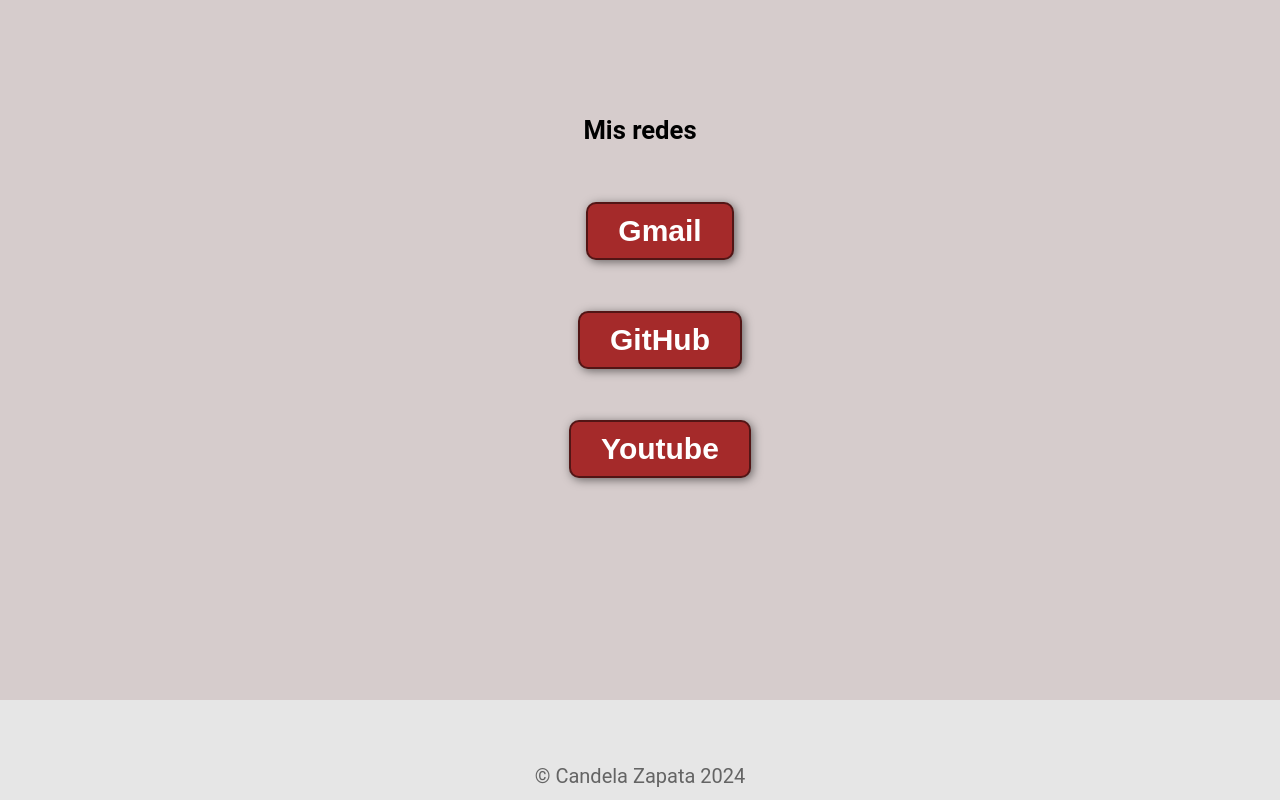
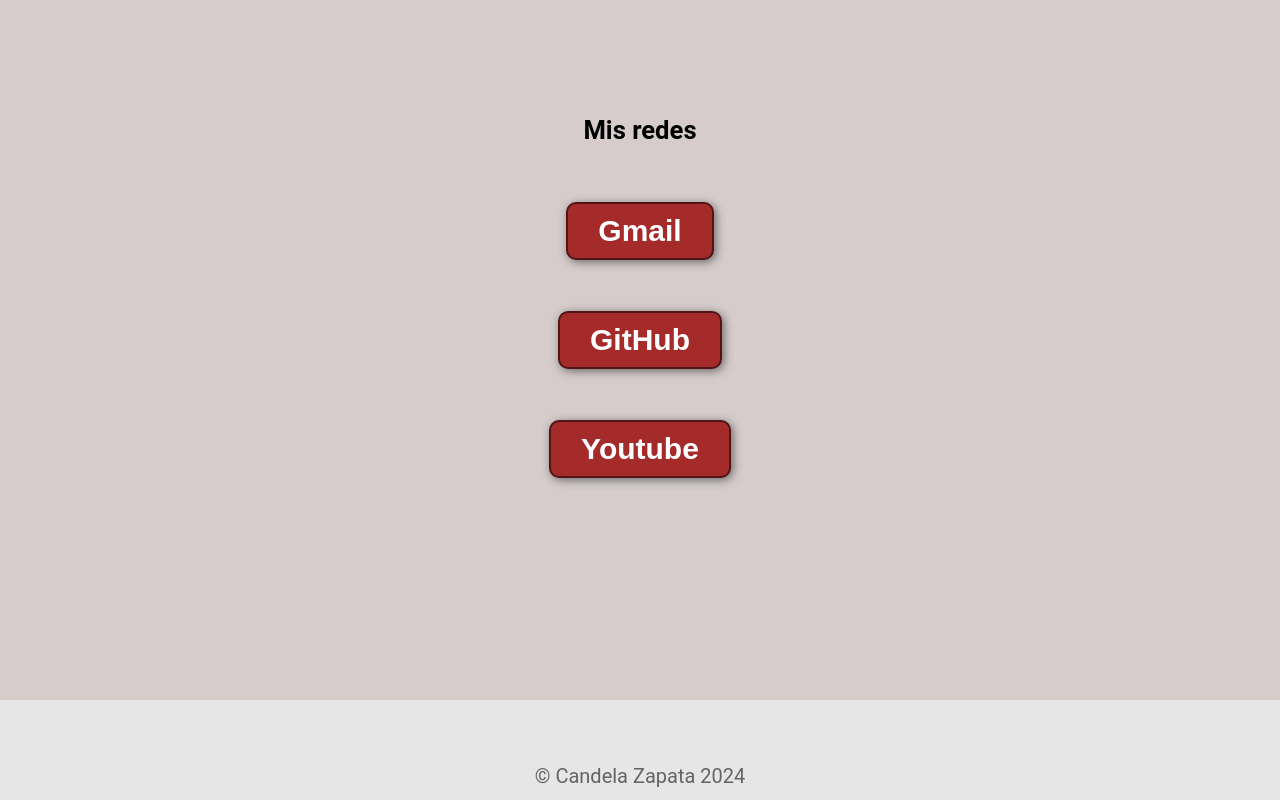
Before and after one commit to candecjz/candecjz.github.io, a plain HTML site: page index.html in a window 1280 px wide. Shown: the part 3244-4044 px from the top of the page. Drawn offline with Linux system fonts and the light colour scheme.

Commit message:
Centrado de pading left #redes

```diff
--- a/estilo.css
+++ b/estilo.css
@@ -170,6 +170,9 @@ header a:hover{
     text-align: center;
     padding: 50px 12px;
 }
+#Redes ul{
+    padding: 0px;
+}
 #Redes h2{
     margin: 0;
     padding: 25px 30px; /*el 1er valor arriba y abajo, el 2do a los costados*/
```
